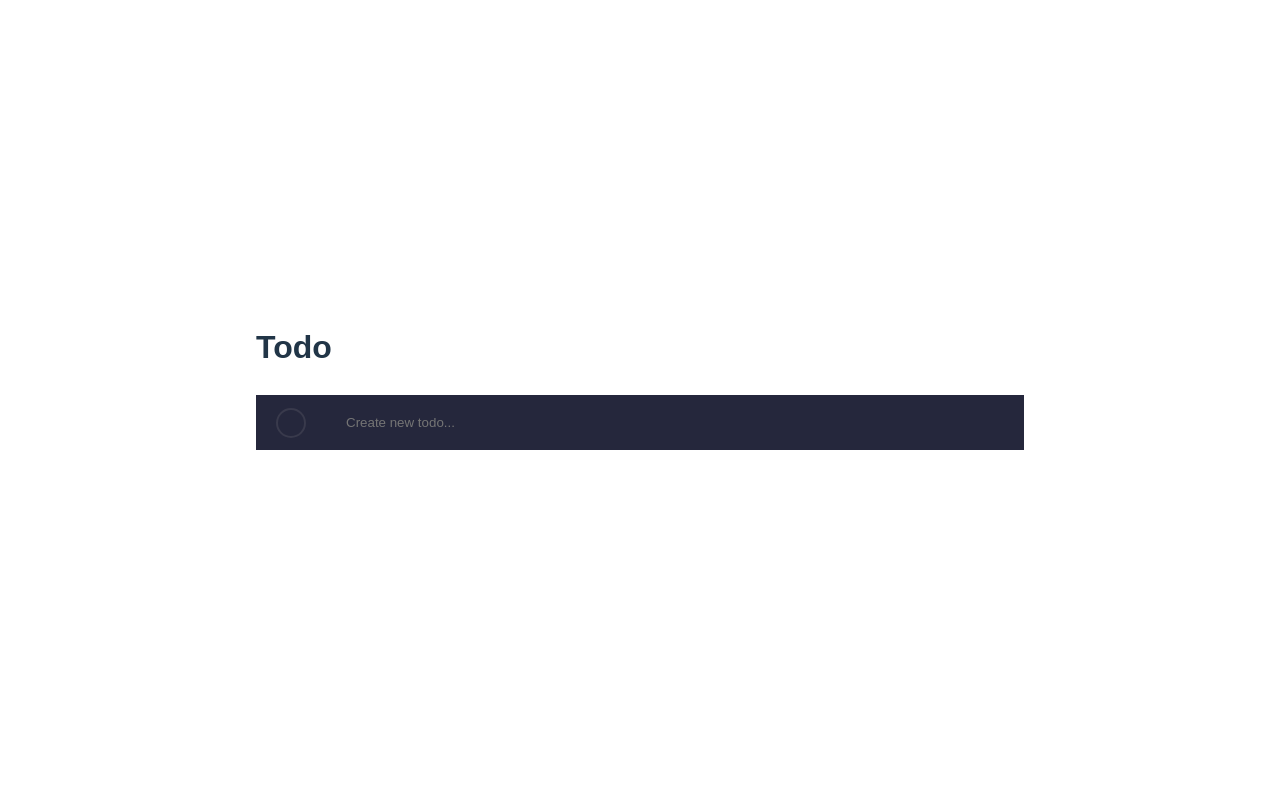
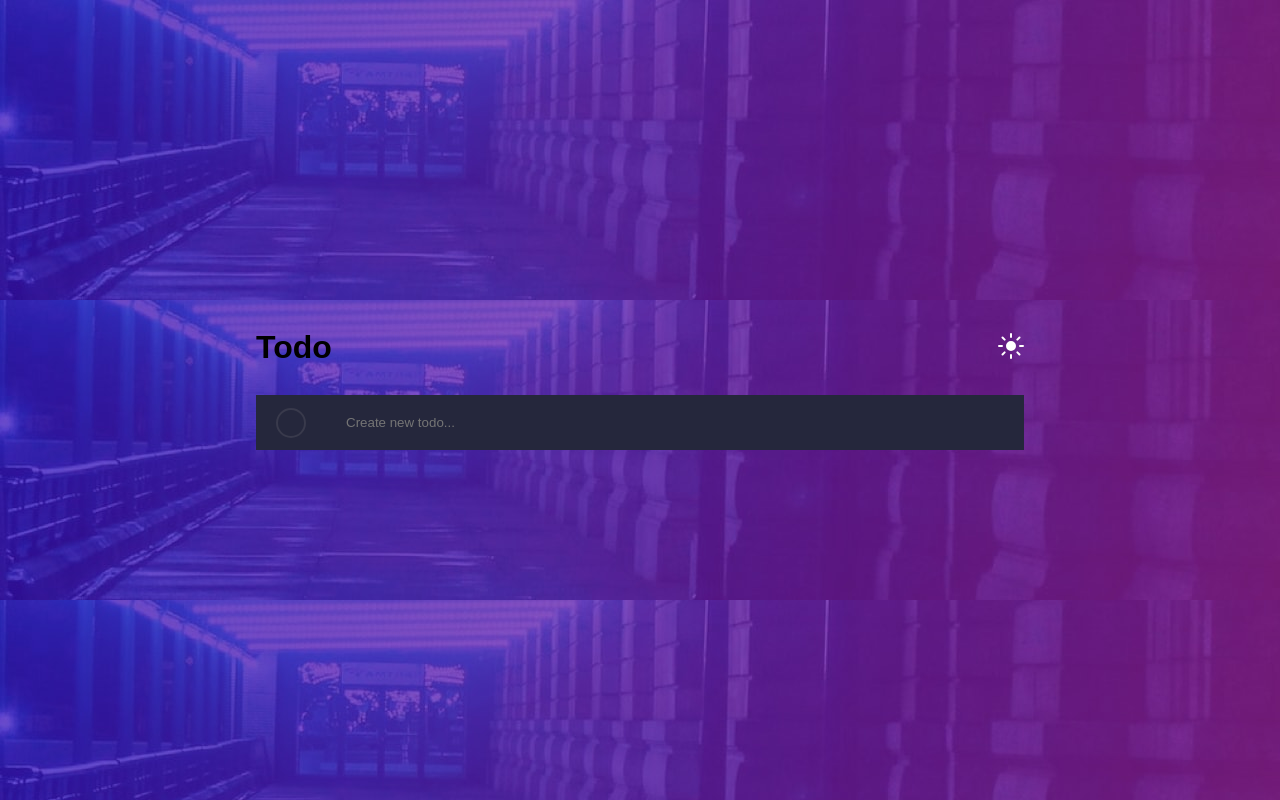
Before and after one commit to 123Joseph-Ife/todo-list-react, a React (Vite) app: page / in a window 1280 px wide. Built offline with nearby package versions, Linux system fonts and the light colour scheme.

Commit message:
Update index.css

```diff
--- a/src/index.css
+++ b/src/index.css
@@ -20,8 +20,10 @@ body {
   width: 100%;
   min-height: 100vh;
   background: none;
-  color: #213547;
-  background-color: #ffffff;
+  color: #000;
+  background:
+      url(assets/images/bg-desktop-dark.jpg),
+      linear-gradient(hsl(234, 39%, 85%), hsl(234, 39%, 85%));
 }
 
 h1 {
@@ -60,6 +62,7 @@ li {
 }
 
 @media (max-width: 850px) {
+  @media (prefers-color-scheme: dark) {
     body {
       background:
       url(assets/images/bg-mobile-dark.jpg),
@@ -68,3 +71,4 @@ li {
       background-size: contain;
     }
   }
+}
```
Lines whose indentation alone changed are shown as unchanged.
